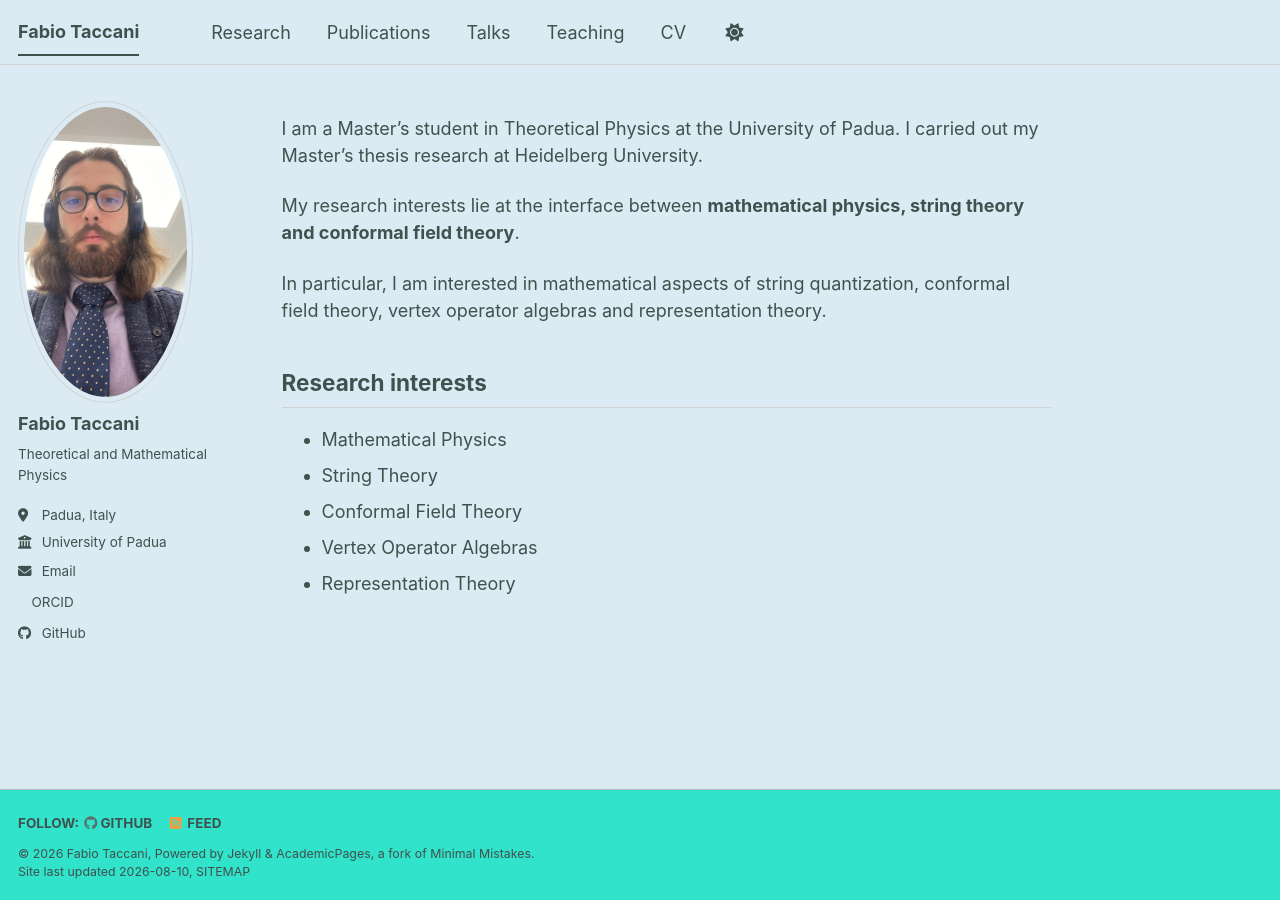
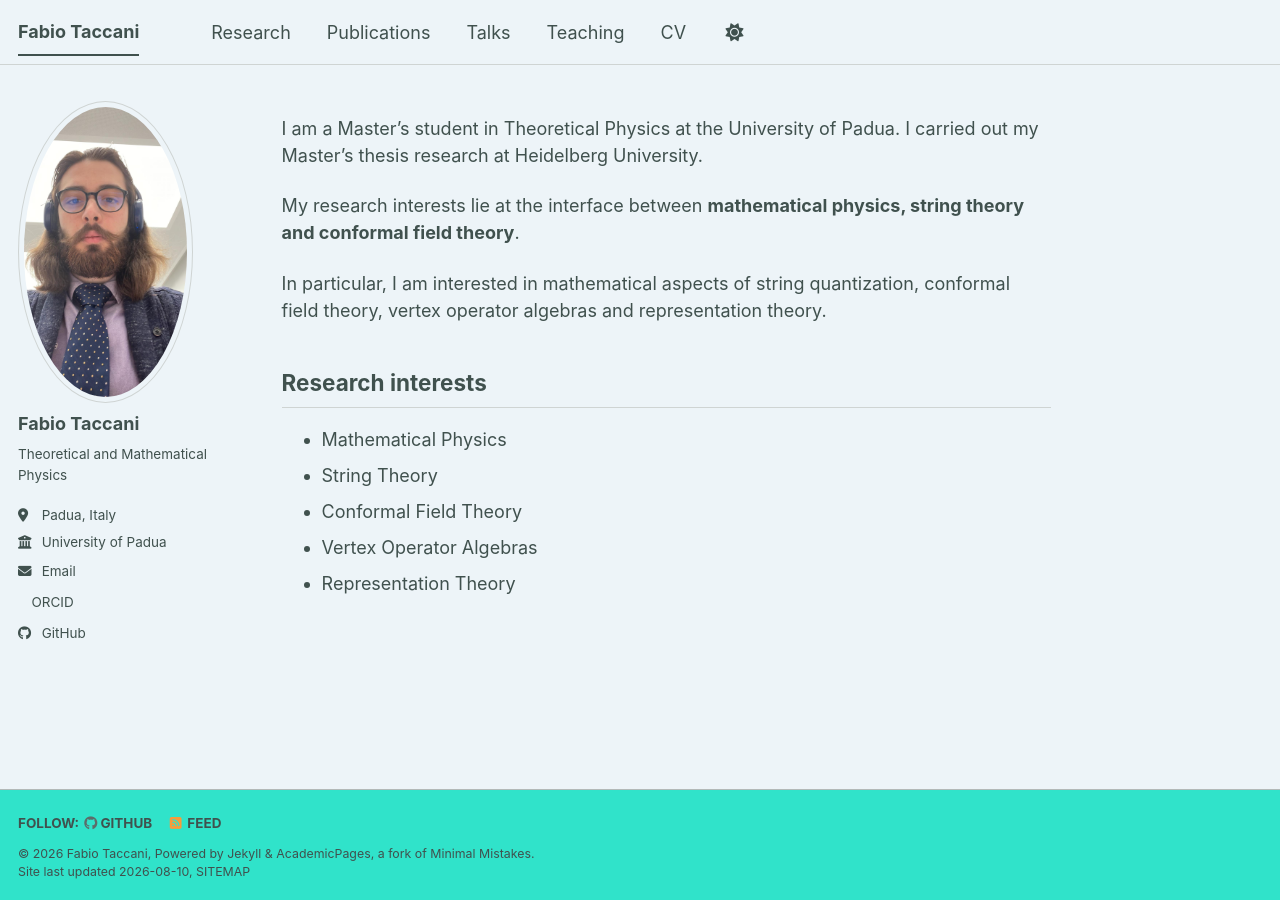
Before and after one commit to FabioTaccani/FabioTaccani.github.io, a Jekyll site: the page built from _pages/about.md, in a window 1280 px wide. Built offline with Jekyll 4.4.1, drawn with Linux system fonts in a browser that asks for light colours; a style sheet for code colours, icons or effects is not loaded.

Commit message:
Update _mint_light.scss

```diff
--- a/_sass/theme/_mint_light.scss
+++ b/_sass/theme/_mint_light.scss
@@ -7,7 +7,7 @@ $dark-primary-color         : mix(#000, $primary-color, 40%);
 $darker-primary-color       : mix(#000, $primary-color, 60%);
 $light-primary-color        : mix(#fff, $primary-color, 50%);
 $lighter-primary-color      : mix(#fff, $primary-color, 90%);
-$background                 : #dbeaf3;
+$background                 : #edf4f8;
 $background-light          : #ffffff;
 $background-lighter        : #fafbfb;
 $text                      : #40514e;
```
